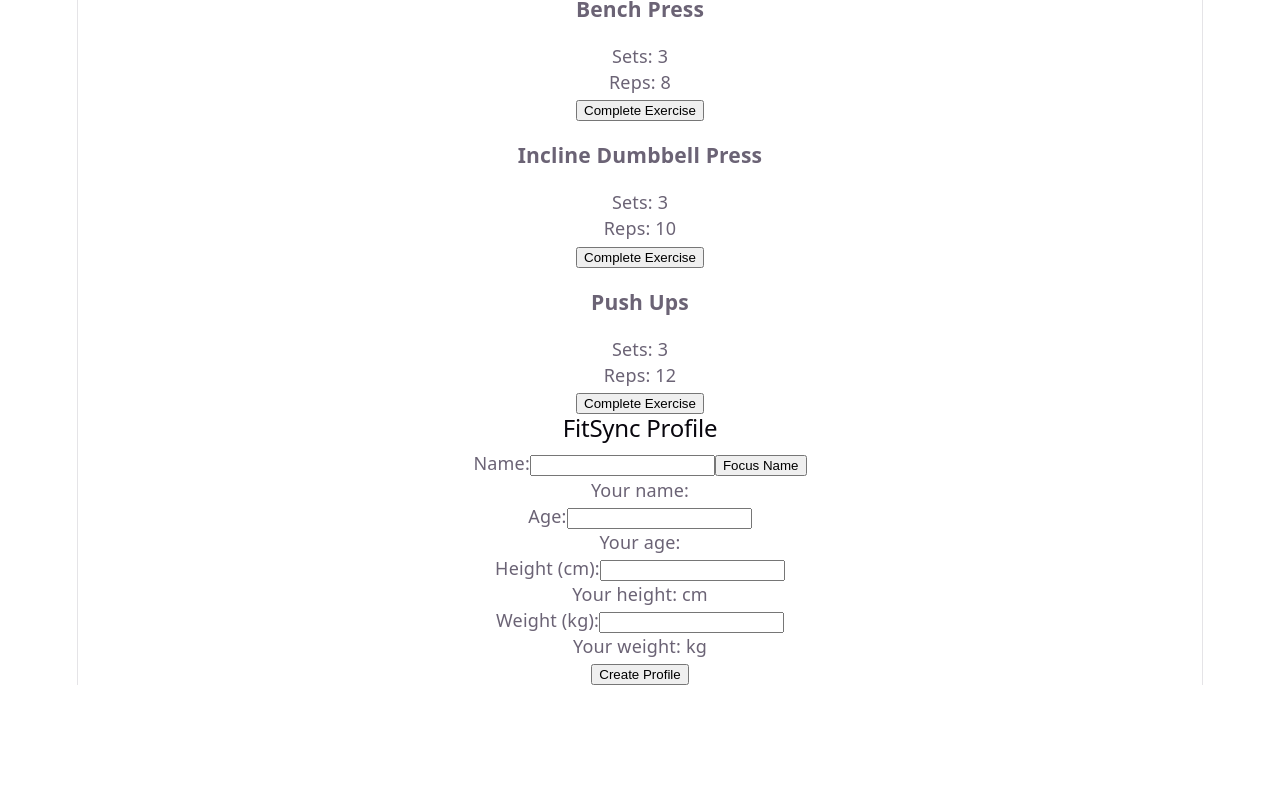
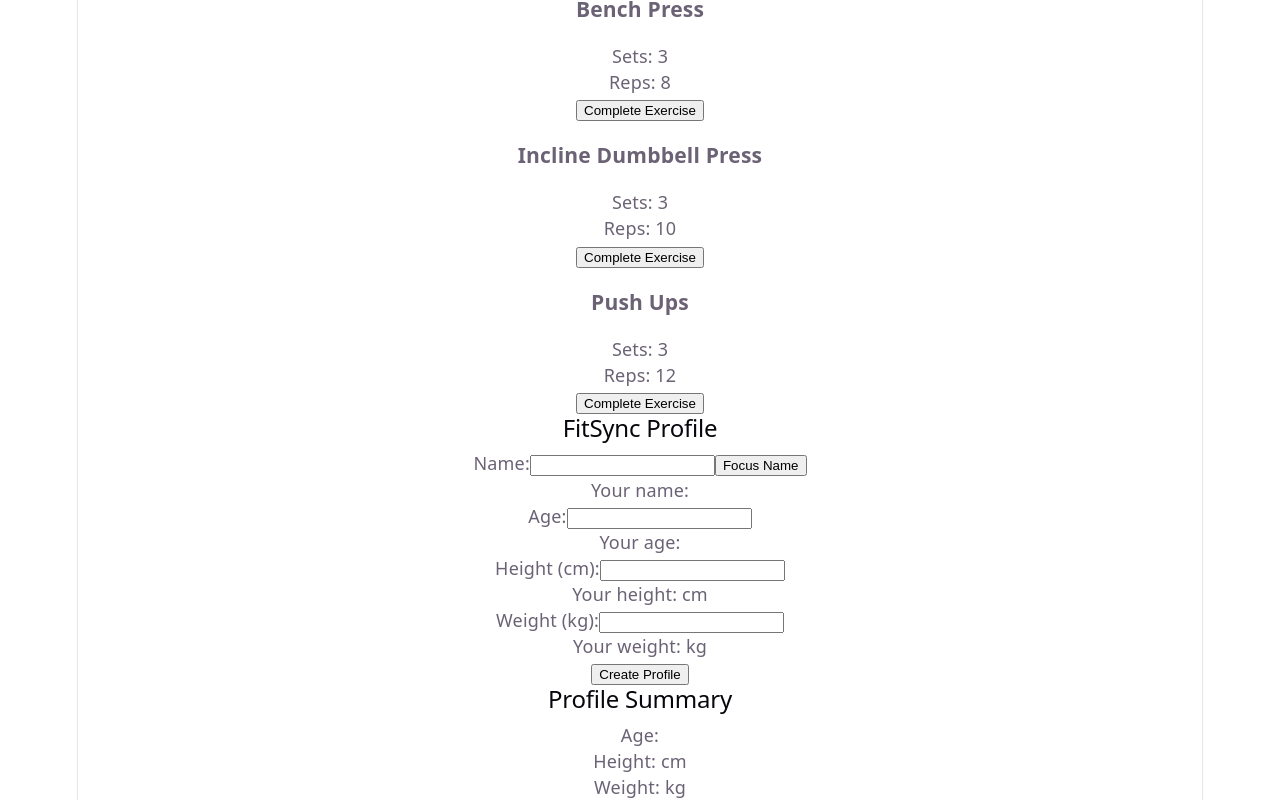
Before and after one commit to likhith992/FitSync, a React (Vite) app in the folder frontend/react-app/: page / in a window 1280 px wide. Shown: the part 230-1030 px from the top of the page. Before the commit the page ends 915 px from the top, so only its background shows below. Built offline with nearby package versions, Linux system fonts and the light colour scheme.

Commit message:
profsum added

```diff
--- a/frontend/react-app/src/App.jsx
+++ b/frontend/react-app/src/App.jsx
@@ -2,6 +2,7 @@
 import { useState } from "react";
 import ExerciseCard from "./ExerciseCard";
 import { ProfileProvider } from "./ProfileContext";
+import ProfileSummary from "./ProfileSummary";
 
 function App() {
     const [day, setDay] = useState("Monday");
@@ -105,6 +106,7 @@
                 name={name}
                 setName={setName}
             />
+            <ProfileSummary />
         </div>
         </ProfileProvider>
     );
--- /dev/null
+++ b/frontend/react-app/src/ProfileSummary.jsx
@@ -0,0 +1,19 @@
+import { useContext } from "react";
+import { ProfileContext } from "./ProfileContext";
+
+function ProfileSummary() {
+
+    const { profile } = useContext(ProfileContext);
+
+    return (
+        <div>
+            <h2>Profile Summary</h2>
+
+            <p>Age: {profile.age}</p>
+            <p>Height: {profile.height} cm</p>
+            <p>Weight: {profile.weight} kg</p>
+        </div>
+    );
+}
+
+export default ProfileSummary;
```
